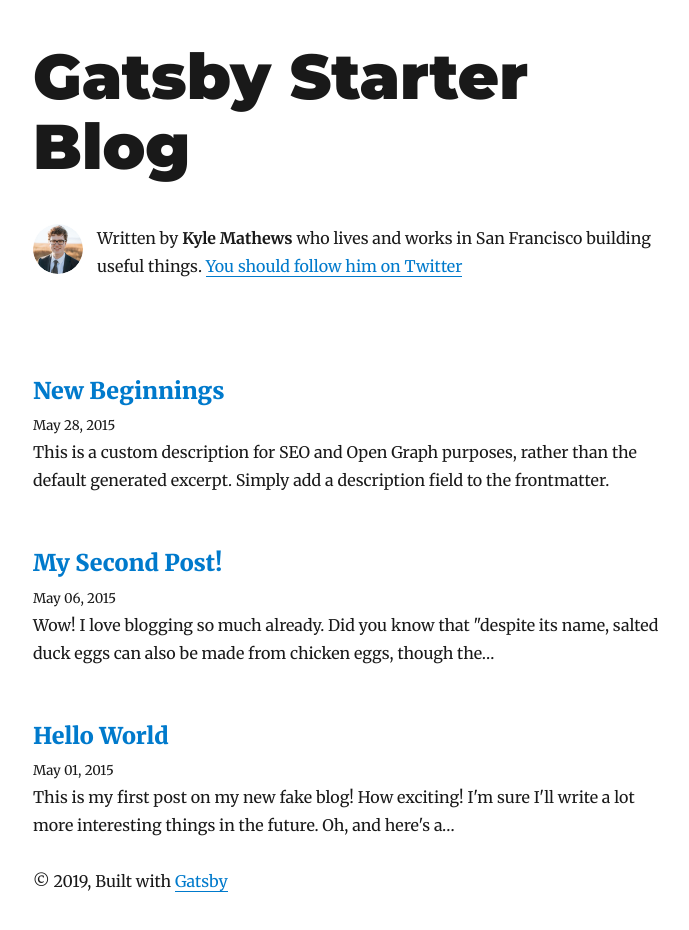
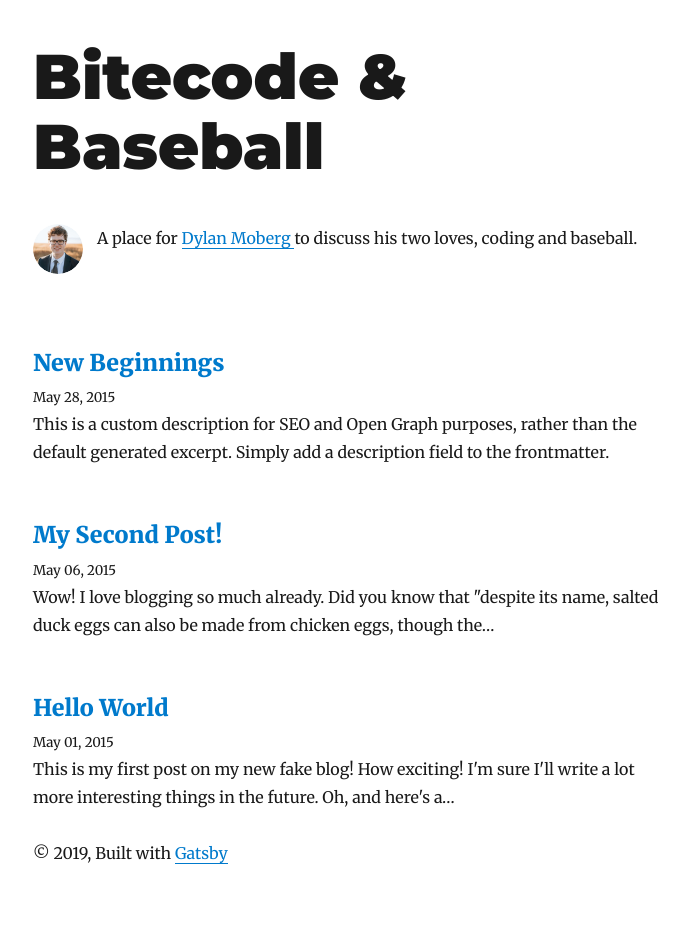
Before and after one commit to mobot11/blog, a Gatsby site: page / in a window 1280 px wide. Shown: the whole page, without its empty margins (292-981 px from the left). After the commit the page ends 909 px from the top, so only its background shows below. Built offline with nearby package versions, Linux system fonts and the light colour scheme; Gatsby itself is replaced by a stand-in of ours; some packages are replaced by stand-ins of ours.

Commit message:
finish working title

```diff
--- a/gatsby-config.js
+++ b/gatsby-config.js
@@ -1,11 +1,11 @@
 module.exports = {
   siteMetadata: {
-    title: `Gatsby Starter Blog`,
-    author: `Kyle Mathews`,
-    description: `A starter blog demonstrating what Gatsby can do.`,
+    title: `Bitecode & Baseball`,
+    author: `Dylan Moberg`,
+    description: `A place for me to write about my two loves, coding and baseball.`,
     siteUrl: `https://gatsby-starter-blog-demo.netlify.com/`,
     social: {
-      twitter: `kylemathews`,
+      twitter: `mobot11`,
     },
   },
   plugins: [
--- a/src/components/bio.js
+++ b/src/components/bio.js
@@ -38,12 +38,9 @@ function Bio() {
               }}
             />
             <p>
-              Written by <strong>{author}</strong> who lives and works in San
-              Francisco building useful things.
+              A place for <a href={`https://twitter.com/${social.twitter}`}> { author } </a> to discuss his two loves, coding and baseball.
               {` `}
-              <a href={`https://twitter.com/${social.twitter}`}>
-                You should follow him on Twitter
-              </a>
+
             </p>
           </div>
         )
```
